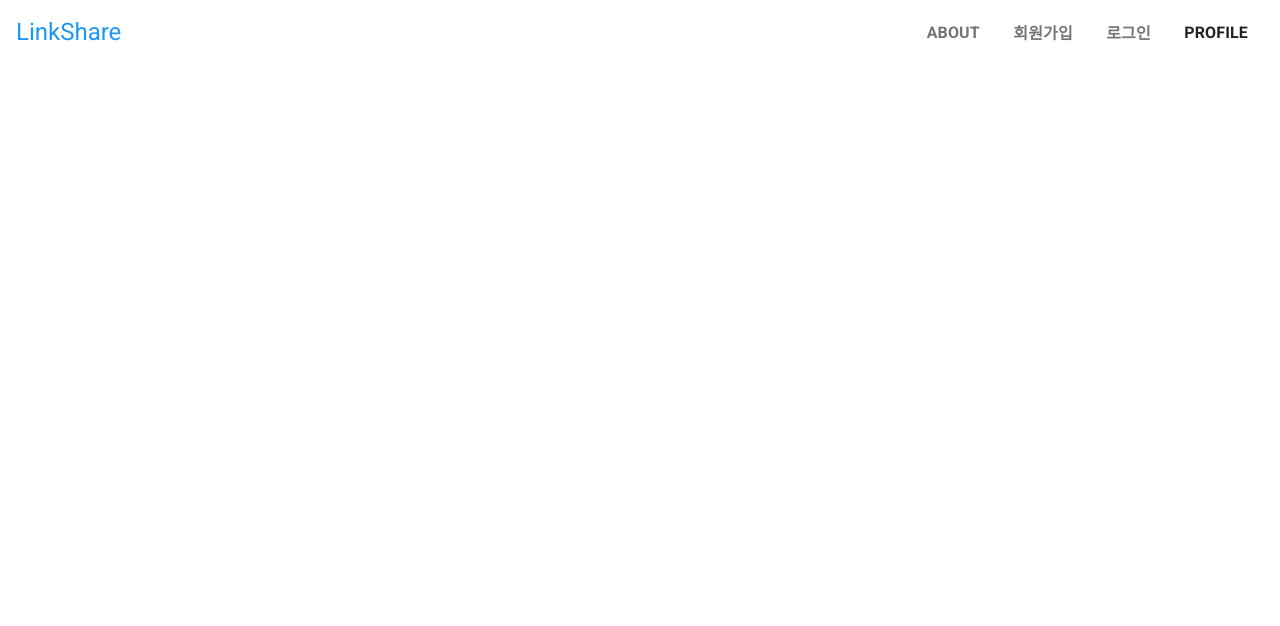
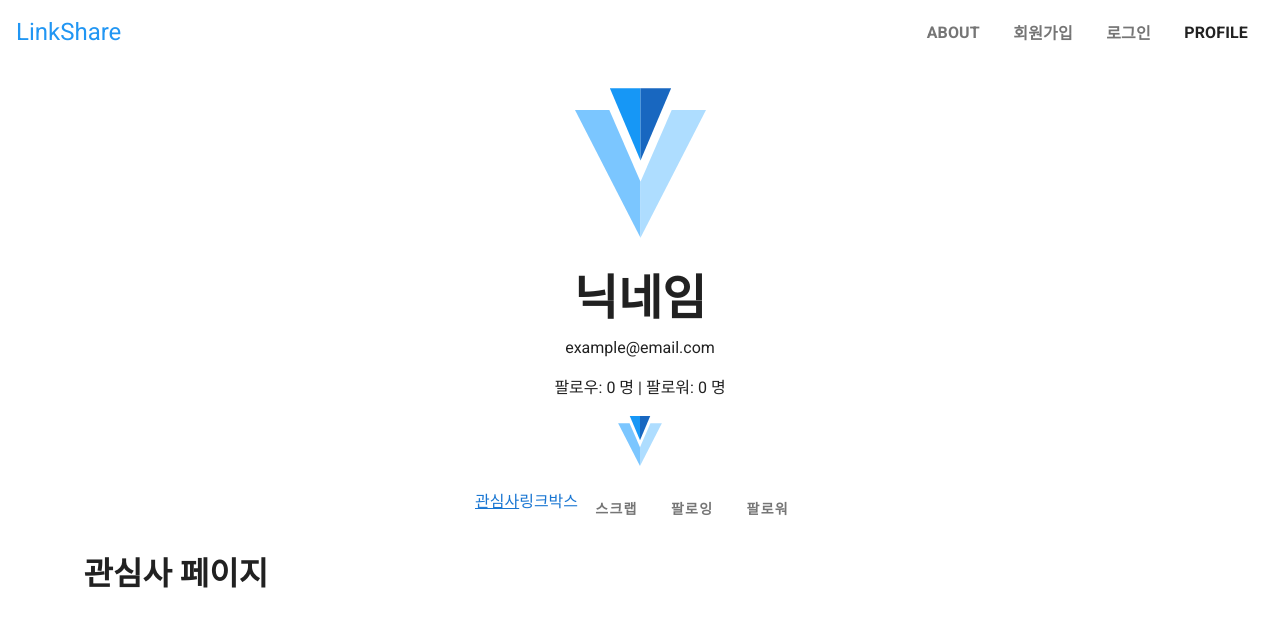
Before and after one commit to wonsik3686/LinkShare, a Vue app in the folder frontend/: page /profile/interest in a window 1280 px wide. Shown: the top 626 px of the page. Built offline with nearby package versions, Linux system fonts and the light colour scheme.

Commit message:
Feat: 프로필 페이지 화면 구성
프로필 페이지 화면 기본 틀 구성

```diff
--- /dev/null
+++ b/frontend/src/components/profile/Follower.vue
@@ -0,0 +1,15 @@
+<template>
+  <div>
+    <h1>팔로워</h1>
+  </div>
+</template>
+
+<script>
+export default {
+
+}
+</script>
+
+<style>
+
+</style>
--- /dev/null
+++ b/frontend/src/components/profile/Following.vue
@@ -0,0 +1,15 @@
+<template>
+  <div>
+    <h1>팔로잉</h1>
+  </div>
+</template>
+
+<script>
+export default {
+
+}
+</script>
+
+<style>
+
+</style>
--- /dev/null
+++ b/frontend/src/components/profile/Interest.vue
@@ -0,0 +1,15 @@
+<template>
+  <div>
+    <h1>관심사 페이지</h1>
+  </div>
+</template>
+
+<script>
+export default {
+
+}
+</script>
+
+<style>
+
+</style>
--- /dev/null
+++ b/frontend/src/components/profile/Linkbox.vue
@@ -0,0 +1,15 @@
+<template>
+  <div>
+    <h1>링크박스</h1>
+  </div>
+</template>
+
+<script>
+export default {
+
+}
+</script>
+
+<style>
+
+</style>
--- /dev/null
+++ b/frontend/src/components/profile/Scrap.vue
@@ -0,0 +1,15 @@
+<template>
+  <div>
+    <h1>스크랩</h1>
+  </div>
+</template>
+
+<script>
+export default {
+
+}
+</script>
+
+<style>
+
+</style>
--- a/frontend/src/router/index.js
+++ b/frontend/src/router/index.js
@@ -36,8 +36,30 @@ const routes = [
   },
   {
     path: '/profile',
-    name: 'profile',
-    component: () => import('../views/profile.vue')
+    component: () => import('../views/profile.vue'),
+    children: [
+      {
+        path: "interest",
+        name: "interest",
+        component: () => import('@/components/profile/Interest.vue'),
+      },
+      {
+        path: "linkbox",
+        component: () => import('@/components/profile/Linkbox.vue'),
+      },
+      {
+        path: "scrap",
+        component: () => import('@/components/profile/Scrap.vue'),
+      },
+      {
+        path: "following",
+        component: () => import('@/components/profile/Following.vue'),
+      },
+      {
+        path: "follower",
+        component: () => import('@/components/profile/Follower.vue'),
+      },
+    ]
   },
   {
     path: '/newsfeed',
--- a/frontend/src/views/profile.vue
+++ b/frontend/src/views/profile.vue
@@ -1,8 +1,83 @@
 <template>
   <v-container>
-    <v-row align="center" justify="center">
-      <h1>닉네입</h1>
+    <v-row class="text-center" align="center" justify="center">
+      <v-col cols="12">
+        <v-img
+          :src="require('../assets/logo.svg')"
+          class="my-3"
+          contain
+          height="150"
+        />
+      </v-col>
 
+      <v-col>
+        <h2 class="display-2 font-weight-bold mb-3">
+          닉네임
+        </h2>
+
+        <p class="subheading font-weight-regular">
+          example@email.com
+        </p>
+        <p>
+          팔로우: 0 명 |
+          팔로워: 0 명
+        </p>
+        <v-img
+          :src="require('../assets/logo.svg')"
+          contain
+          height="50"
+        />
+      </v-col>
     </v-row>
+
+    <br>
+
+    <v-container>
+      <v-row justify="center">
+        <router-link to="/profile/interest" exact>
+          관심사
+          <!-- <v-btn plain class="text font-weight-bold" :ripple="false">
+            관심사
+          </v-btn> -->
+        </router-link>
+        <router-link to="/profile/linkbox" style=text-decoration:none; active-class="font-weight-bold" exact>
+          링크박스
+          <!-- <v-btn plain class="text font-weight-bold">
+            링크박스
+          </v-btn> -->
+        </router-link>
+        <router-link to="/profile/scrap" style=text-decoration:none;>
+          <v-btn plain class="text font-weight-bold" active-class="font-italic">
+            스크랩
+          </v-btn>
+        </router-link>
+        <router-link to="/profile/following" style=text-decoration:none;>
+          <v-btn plain class="text font-weight-bold">
+            팔로잉
+          </v-btn>
+        </router-link>
+        <router-link to="/profile/follower" style=text-decoration:none;>
+          <v-btn plain class="text font-weight-bold">
+            팔로워
+          </v-btn>
+        </router-link>
+      </v-row>
+
+      <br>
+
+      <v-container>
+        <router-view></router-view>
+      </v-container>
+
+    </v-container>
   </v-container>
 </template>
+
+<script>
+export default {
+}
+</script>
+
+<style>
+
+</style>
```
